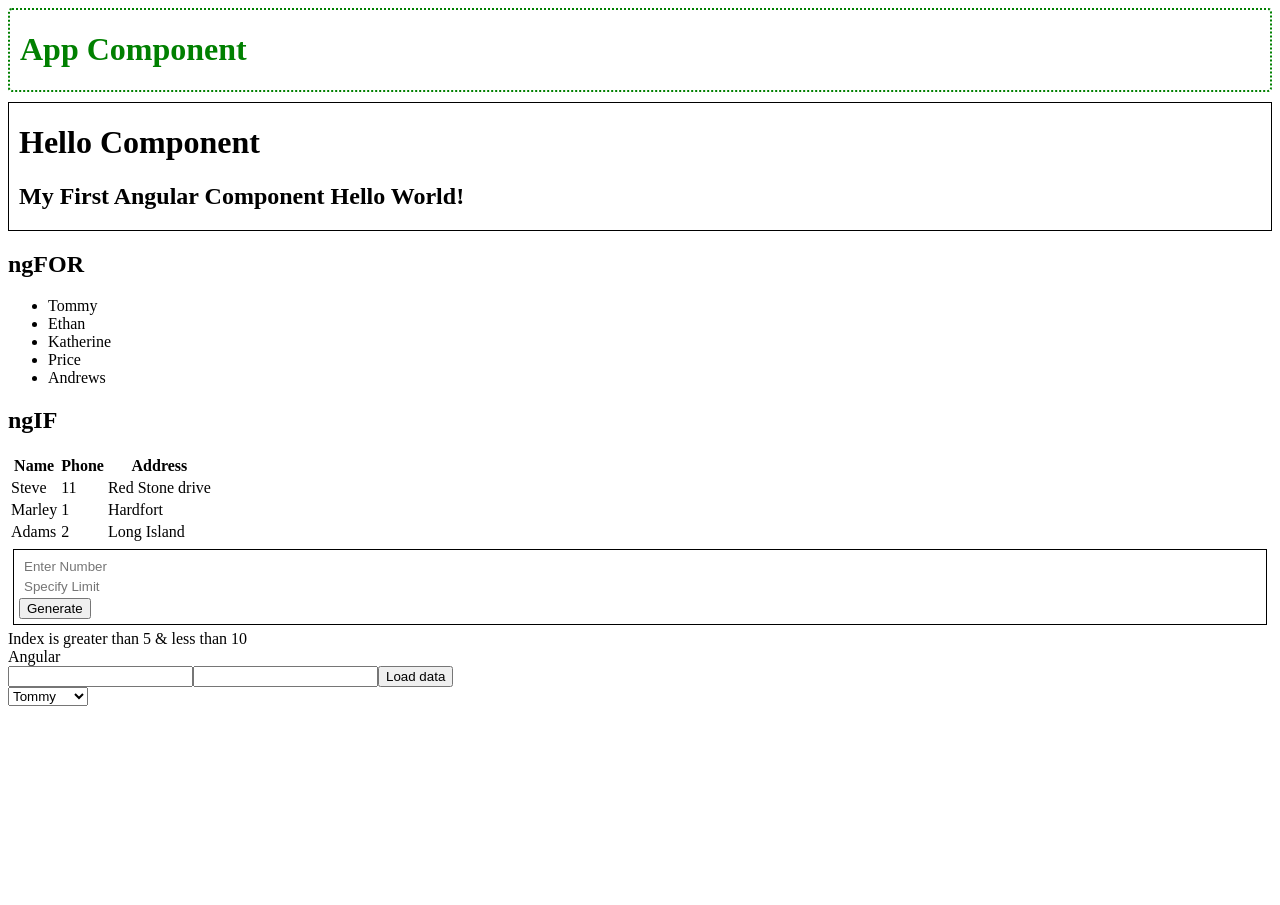
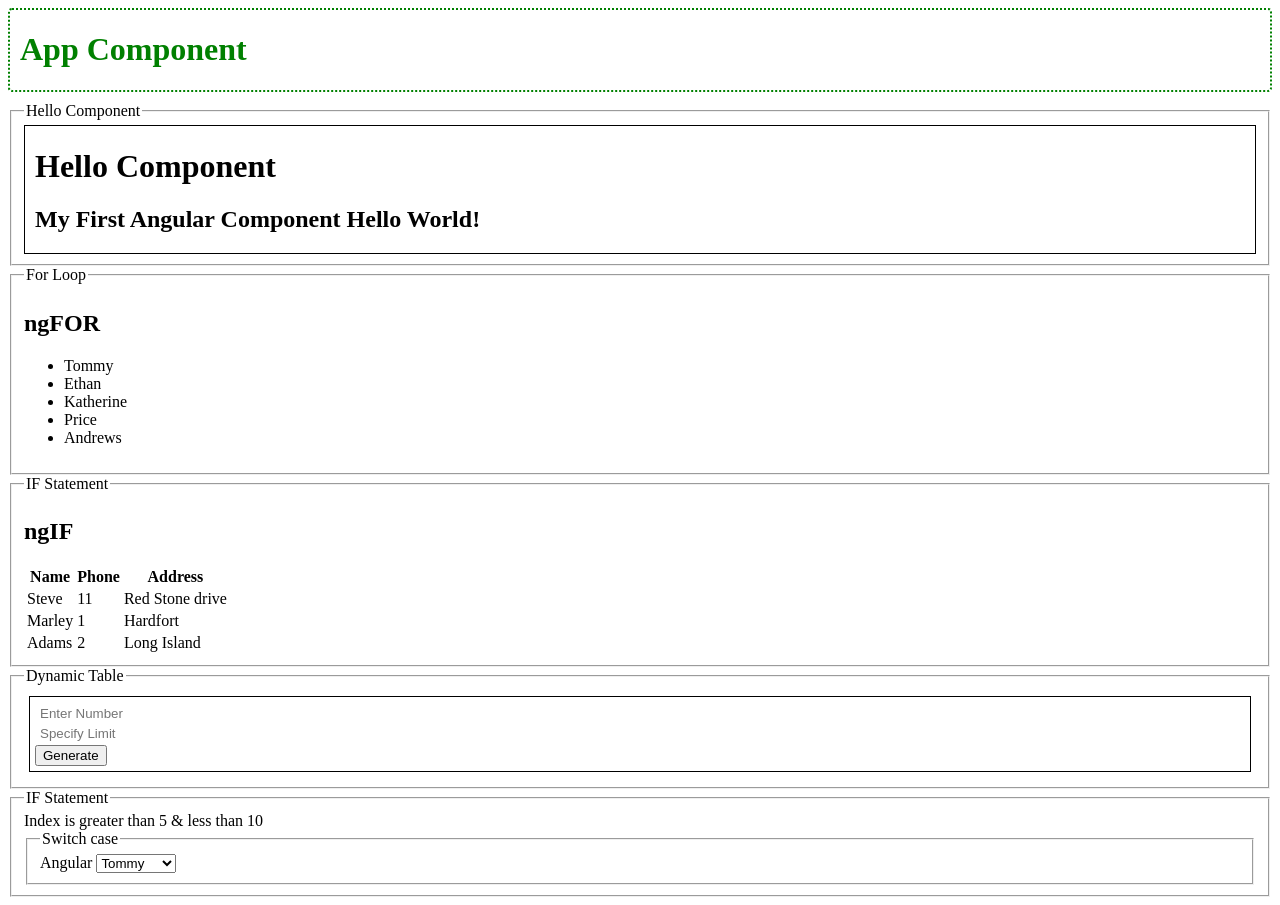
Before and after one commit to mohsinkd786/angular, an Angular app in the folder hello-angular/: page / in a window 1280 px wide. Before the commit the page ends 800 px from the top, so only its background shows below. Built offline with nearby package versions, Linux system fonts and the light colour scheme.

Commit message:
Code refactoring

```diff
--- a/hello-angular/src/app/app.component.html
+++ b/hello-angular/src/app/app.component.html
@@ -5,9 +5,12 @@
   <app-user></app-user>
   <app-table></app-table>
 
+  <fieldset>
+    <legend>IF Statement</legend>
   <ng-template *ngIf="_index > 5 && _index < 10 then lesserTen">
   </ng-template>
   <ng-template #lesserTen>
     <div>Index is greater than 5  & less than 10 </div>
     <app-switchcase></app-switchcase>
   </ng-template>
+</fieldset>
--- a/hello-angular/src/app/hello/hello.component.html
+++ b/hello-angular/src/app/hello/hello.component.html
@@ -1,5 +1,8 @@
+<fieldset>
+    <legend>Hello Component</legend>
 <div class='main-content'>
 <h1>Hello Component</h1>
 <h2>  My First Angular Component Hello World!
 </h2>
 </div>
+</fieldset>
--- a/hello-angular/src/app/switchcase/switchcase.component.html
+++ b/hello-angular/src/app/switchcase/switchcase.component.html
@@ -1,16 +1,5 @@
-<div *ngFor="let name of names">
-  <!--<div [ngSwitch]="_ui">
-    <ng-template *ngSwitchCase="'Angular'">
-      <div>{{name}}
-        </div>
-    </ng-template>
-    <ng-template *ngSwitchDefault>
-        <div>{{name}}
-        </div>
-    </ng-template>
-  </div>-->
-</div>
-
+<div>
+  <fieldset><legend>Switch case</legend>
 <div *ngIf="_ui == 'Angular' then angular else react">
 
 </div>
@@ -27,12 +16,9 @@
     <div>Index is greater than 5 </div>
 </ng-template>
 
-<div>
-  <input #number type="number" name='number'/>
-  <input #quotient type="number" name='quotient'/>
-  <button (click)="load(number.value,quotient.value)">Load data</button>
-</div>
 
 <select (change)="getName($event)">
   <option *ngFor="let name of names">{{name}}</option>
 </select>
+</fieldset>
+</div>
--- a/hello-angular/src/app/switchcase/switchcase.component.ts
+++ b/hello-angular/src/app/switchcase/switchcase.component.ts
@@ -10,14 +10,11 @@ export class SwitchcaseComponent implements OnInit {
 
   constructor(private service : UserService) { }
 
-  names
-  _ui ='Angular'
+  private _ui:string ='Angular'
+  private names:string[]
 
   ngOnInit() {
     this.names = this.service.getNames()
-  }
-  load(_number:Number,_quotient:Number){
-    alert('Hello '+_number +' ' +_quotient)
   }
   getName(event){
     alert('Dropdown clicked '+event.target.value)
--- a/hello-angular/src/app/table.service.ts
+++ b/hello-angular/src/app/table.service.ts
@@ -6,15 +6,16 @@ import { Injectable } from '@angular/core';
 export class TableService {
 
   constructor() { }
-  getData(_number,_limit){
-    let data =[]
+  getData(_number:number,_limit:number){
+    let data:any[] = []
     for(let i=1;i<=_limit;i++){
       let result ={
         number : _number,
         quotient: i,
         sum : _number + i,
         diff :  _number - i,
-        mul :  _number * i
+        mul :  _number * i,
+        div:  (_number / i).toFixed(2)
       }
       data.push(result)
     }
--- a/hello-angular/src/app/table/table.component.html
+++ b/hello-angular/src/app/table/table.component.html
@@ -1,3 +1,6 @@
+<div>
+    <fieldset><legend>Dynamic Table</legend>
+
 <div class='table-form'>
   <input #number type="number" placeholder="Enter Number">
   <input #limit type="number" placeholder="Specify Limit">
@@ -24,6 +27,9 @@
       <th>
         Product
       </th>
+      <th>
+        Division
+      </th>
     </tr>
     <tr *ngFor="let u of data">
         <td>
@@ -41,9 +47,14 @@
           <td>
             {{u.mul}}
           </td>
+          <td>
+            {{u.div}}
+          </td>
     </tr>
   </table>
 </ng-template>
 <ng-template #hideTable>
   {{noTable}}
 </ng-template>
+</fieldset>
+</div>
--- a/hello-angular/src/app/table/table.component.ts
+++ b/hello-angular/src/app/table/table.component.ts
@@ -15,8 +15,8 @@ export class TableComponent implements OnInit {
   ngOnInit() {
     this.data = this.service.getData(5,10)
   }
-  loadData(_number:Number,_limit:Number){
-    this.data = this.service.getData(_number,_limit)
+  loadData(_number:string,_limit:string){
+    this.data = this.service.getData(parseInt(_number),parseInt(_limit))
     this.isData = true
   }
 }
--- a/hello-angular/src/app/user/user.component.html
+++ b/hello-angular/src/app/user/user.component.html
@@ -1,11 +1,14 @@
-
+<fieldset>
+    <legend>For Loop</legend>
 <h2> ngFOR</h2>
 <div>
   <ul>
     <li *ngFor="let n of names" >{{n}}</li>
   </ul>
 </div>
-
+</fieldset>
+<fieldset>
+    <legend>IF Statement</legend>
 <h2>ngIF</h2>
 <div>
   <span *ngIf="showTable; then table else notable" ></span>
@@ -37,3 +40,4 @@
     </ng-template>
     <ng-template #notable>{{noTableMessage}}</ng-template>
 </div>
+</fieldset>
```
